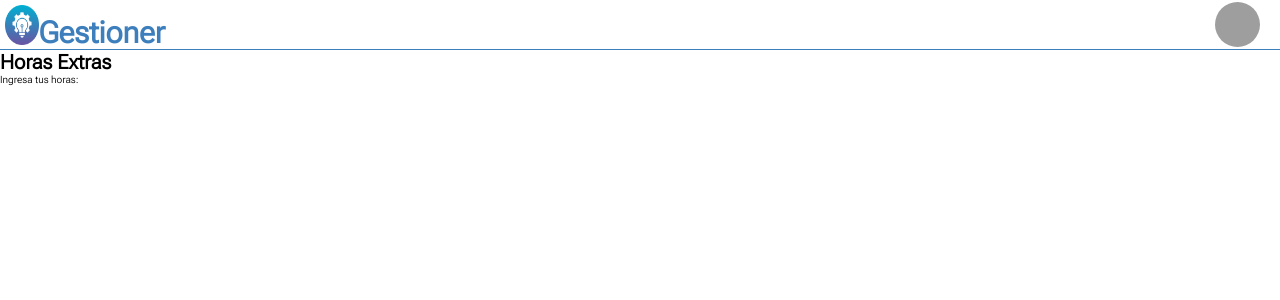
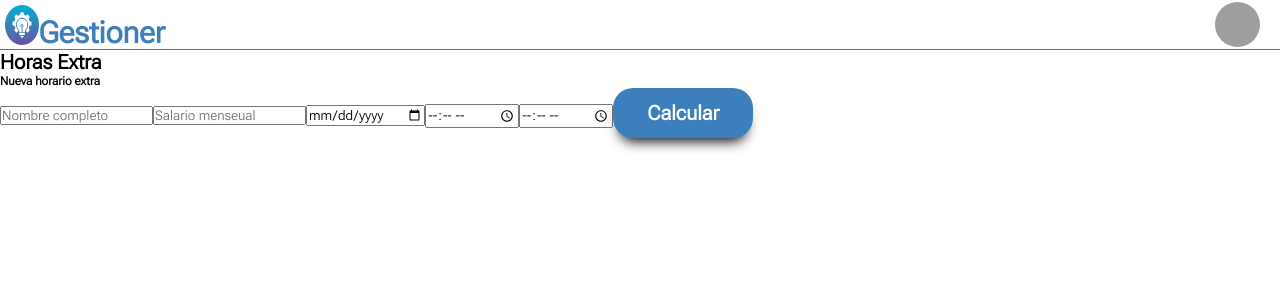
Before and after one commit to AndresCalvoG/GestionDeProcesos, a React (Create React App) app: page /#/ExtraHours in a window 1280 px wide. Shown: the top 300 px of the page. Built offline with nearby package versions, Linux system fonts and the light colour scheme; no server answers; grey boxes are pictures that could not be loaded.

Commit message:
structuring content extra hours form

```diff
--- a/src/pages/ExtraHours/ExtraHours.js
+++ b/src/pages/ExtraHours/ExtraHours.js
@@ -1,12 +1,25 @@
 import React from "react";
 import Style from "styled-components";
 
+import Input from "../../components/InputForm";
+import Button from "../../components/Buttons/Button";
+
 function ExtraHours() {
   return (
-    <>
-      <h1>Horas Extras</h1>
-      <p>Ingresa tus horas:</p>
-    </>
+    <main>
+      <h1>Horas Extra</h1>
+      <section>
+        <article>
+          <h3>Nueva horario extra</h3>
+          <Input type="text" label="Nombre completo" />
+          <Input type="text" label="Salario menseual" />
+          <Input type="date" label="fecha" />
+          <Input type="time" label="Hora de inicio" />
+          <Input type="time" label="Hora de fin" />
+          <Button name="Calcular" type="basic" invertColor={true} />
+        </article>
+      </section>
+    </main>
   );
 }
 
```
